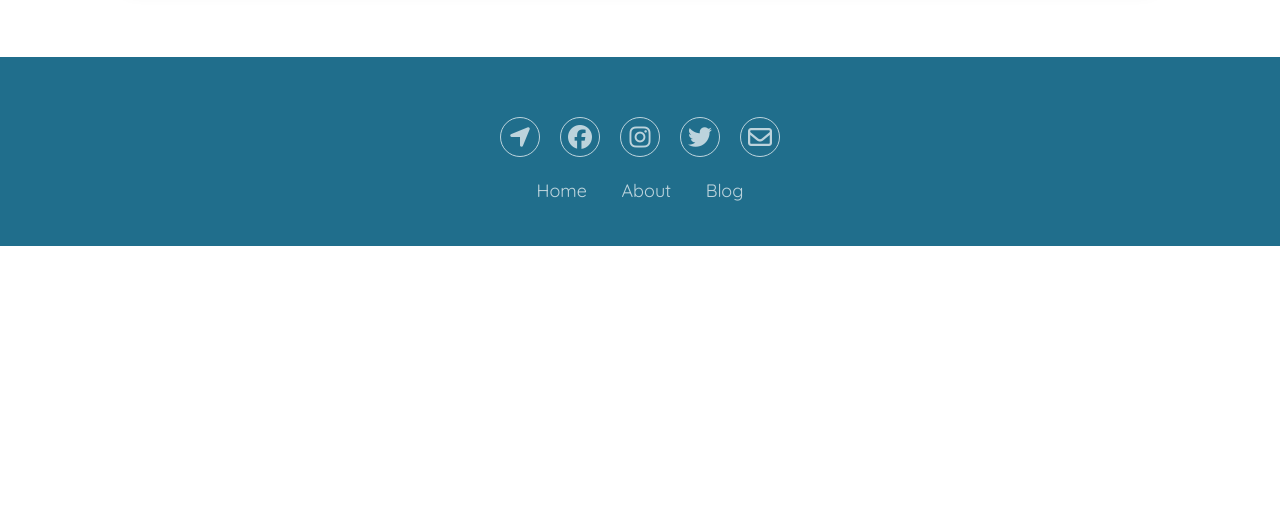
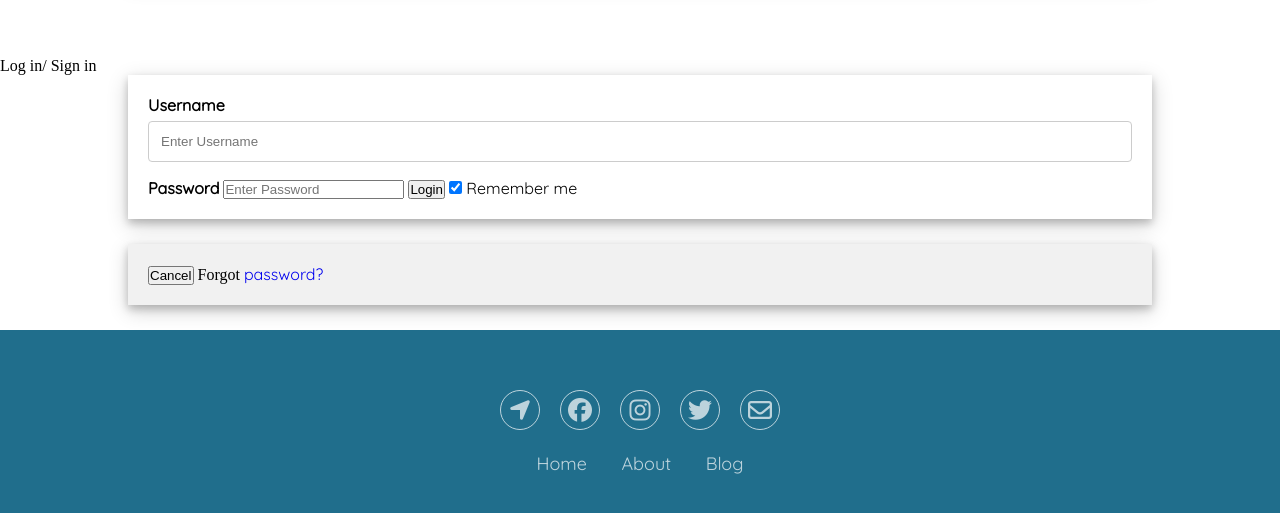
Before and after one commit to monikaroth22/Git-activity-2, a plain HTML site: page contact.html in a window 1280 px wide. Shown: the part 1471-1984 px from the top of the page. Before the commit the page ends 1717 px from the top, so only its background shows below. Drawn offline with Linux system fonts and the light colour scheme.

Commit message:
login branch created

```diff
--- a/contact.html
+++ b/contact.html
@@ -70,6 +70,31 @@
   <iframe class = "map" src="https://www.google.com/maps/embed?pb=!1m18!1m12!1m3!1d8199.372801374499!2d-3.288264705492517!3d55.925624249270584!2m3!1f0!2f0!3f0!3m2!1i1024!2i768!4f13.1!3m3!1m2!1s0x4887c428725286f3%3A0x4bf624e77314a9e2!2sEdinburgh%20College%20(Sighthill%20Campus)!5e0!3m2!1sen!2suk!4v1701800251766!5m2!1sen!2suk" width="100%" height="300px" style="border:0;" allowfullscreen="" loading="lazy" referrerpolicy="no-referrer-when-downgrade"></iframe>
   </br></br></br>
 
+
+  Log in/ Sign in
+
+<form action="action_page.php" method="post">
+
+  <div class="container">
+    <label for="uname"><b>Username</b></label>
+    <input type="text" placeholder="Enter Username" name="uname" required>
+
+    <label for="psw"><b>Password</b></label>
+    <input type="password" placeholder="Enter Password" name="psw" required>
+
+    <button type="submit">Login</button>
+    <label>
+      <input type="checkbox" checked="checked" name="remember"> Remember me
+    </label>
+  </div>
+
+  <div class="container" style="background-color:#f1f1f1">
+    <button type="button" class="cancelbtn">Cancel</button>
+    <span class="psw">Forgot <a href="#">password?</a></span>
+  </div>
+</form>
+
+
   </body>
 
 
```
